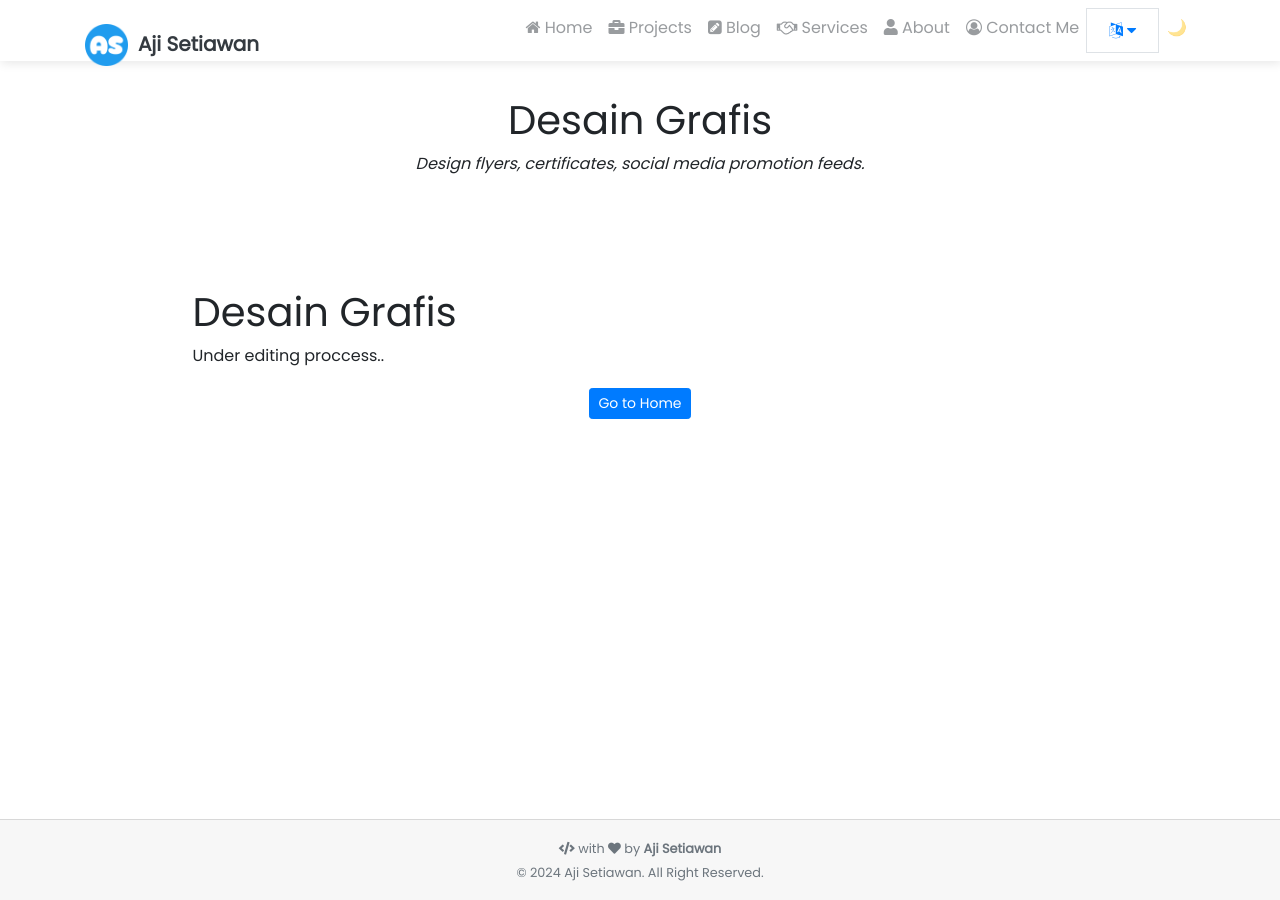
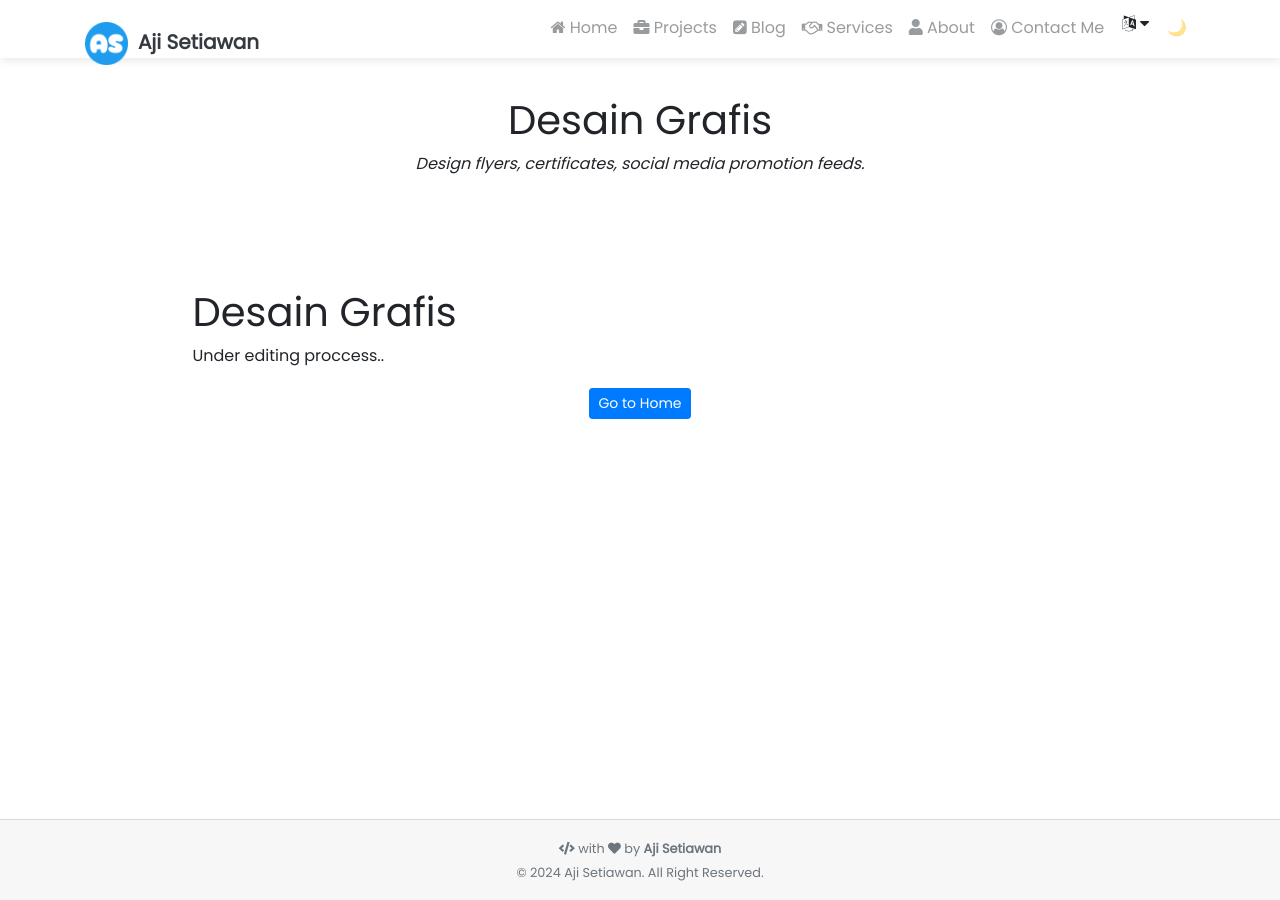
Before and after one commit to ajisetiawan716/ajisetiawan716.github.io, a Jekyll site: the page built from _service/Desain Grafis.md, in a window 1280 px wide. Built offline with Jekyll 4.4.1, drawn with Linux system fonts in a browser that asks for light colours; nearby versions of some CDN libraries; comment, search, counter and statistics services are not loaded.

Commit message:
Update navbar.html

```diff
--- a/_includes/navbar.html
+++ b/_includes/navbar.html
@@ -107,7 +107,7 @@
       {%- endfor %}
    {%- if site.translate.enabled == true -%}
       <!-- start google translate button-->
-              <span class="page-link">
+              <span>
                   {%- include google-translate.html -%}
               </span>
 
```
